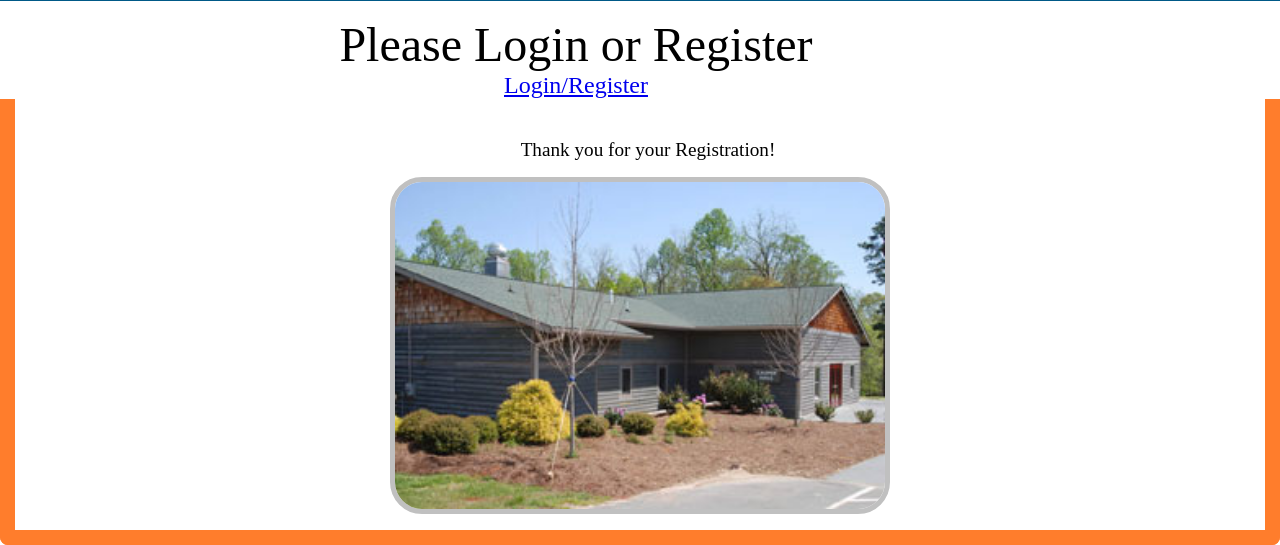
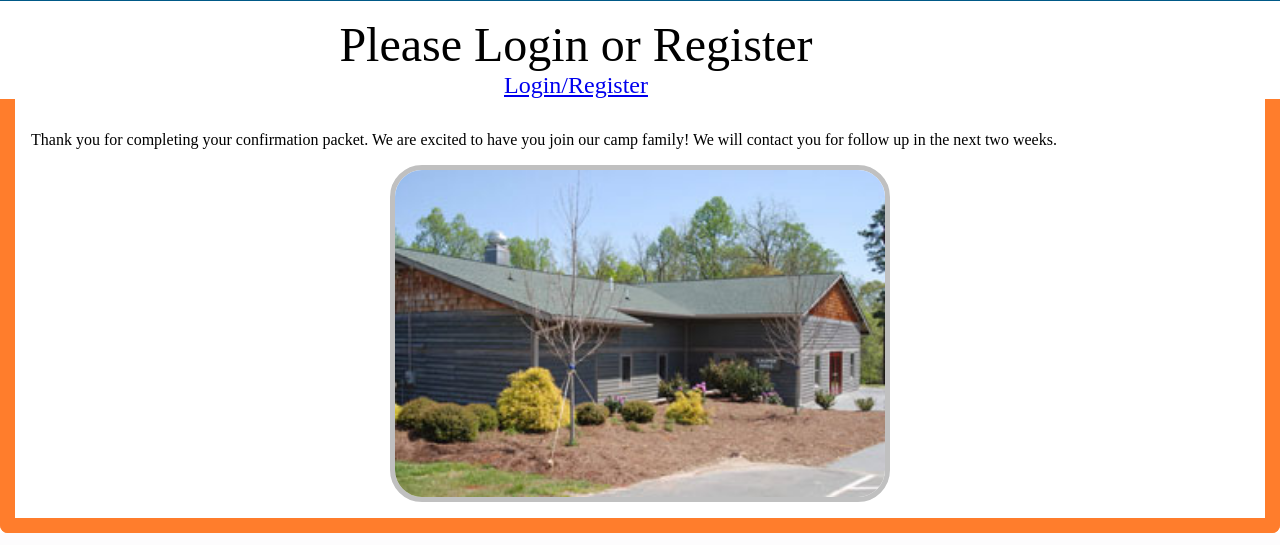
Before and after one commit to Team-Allies/camp-aspyre, a Django app: template core/templates/core/camper_medical_form_submitted.html in a window 1280 px wide. Shown: the part 399-944 px from the top of the page. Run offline with Django 3.2, Linux system fonts and the light colour scheme; the template is opened without the code that fills it, so the values that code supplies are empty.

Commit message:
changes url paths and adds messaging when a form is submitted

```diff
--- a/config/urls.py
+++ b/config/urls.py
@@ -25,11 +25,11 @@ urlpatterns = [
     path('', views.login_page, name="login_page"),
     path('', include("django.contrib.auth.urls")),
     path('registration/', views.camper_registration, name="camper_registration_form"),
-    path('registration-submitted', views.camper_registration_form_submitted, name="camper_registration_form_submitted"),
-    path('scholarship-form/', views.camper_scholarship_form, name="camper_scholarship_form"),
-    path('ASPYRE-Scholarship-submitted/', views.camper_scholarship_submitted, name="camper_scholarship_form_submitted"),
-    path('ASPYRE-Medical-Form/', views.camper_medical_form, name="camper_medical_form"),
-    path('ASPYRE-MedicalForm-submitted', views.camper_medical_form_submitted, name="camper_medical_form_submitted"),
+    path('registration-submitted/', views.camper_registration_form_submitted, name="camper_registration_form_submitted"),
+    path('scholarship/', views.camper_scholarship_form, name="camper_scholarship_form"),
+    path('scholarship-submitted/', views.camper_scholarship_submitted, name="camper_scholarship_form_submitted"),
+    path('medical/', views.camper_medical_form, name="camper_medical_form"),
+    path('medical-submitted/', views.camper_medical_form_submitted, name="camper_medical_form_submitted"),
 ]
 
 if settings.DEBUG:
--- a/core/templates/core/camper_medical_form_submitted.html
+++ b/core/templates/core/camper_medical_form_submitted.html
@@ -5,8 +5,7 @@
 {% block content %}
 
   <div class="main_content_wrapper">
-    <div class="text_field">
-      <p class="hint_text text-center">Thank you for your Registration!</p>
+    <div class="text_field">Thank you for completing your confirmation packet.  We are excited to have you join our camp family! We will contact you for follow up in the next two weeks.</p>
     </div>
     <div class="submitted_image_container">
       <img class="medicalFormImage submitted_image" src="{% static '/assets/campBuilding.png' %}">
--- a/core/templates/core/camper_registration_submitted.html
+++ b/core/templates/core/camper_registration_submitted.html
@@ -6,7 +6,7 @@
 
   <div class="main_content_wrapper">
     <div class="text_field">
-      <p class="hint_text text-center">Thank you for your Registration!</p>
+      <p class="hint_text text-center">Thank you for completing your camp registration.  We are excited to have you join our camp family!  We will contact you for follow up in the next two weeks.</p>
     </div>
     <div class="submitted_image_container">
       <img class="submitted_image" src="{% static '/assets/ASPYRE_collage.svg' %}">
--- a/core/templates/core/camper_scholarship_form_submitted.html
+++ b/core/templates/core/camper_scholarship_form_submitted.html
@@ -5,7 +5,7 @@
 {% block content %}
 
     <div class="text_field">
-        <p class="hint_text">Thank you for submitting this Form!</p>
+        <p class="hint_text">Thank you for completing your scholarship form.  We are excited to have you join our camp family!  We will contact you for follow up in the next two weeks.</p>
     </div>
     <div class="main_content_wrapper">
   <div class="text_field">
--- a/core/templates/core/scholarship_form_submitted.html
+++ b/core/templates/core/scholarship_form_submitted.html
@@ -5,7 +5,7 @@
 
   <div class="main_content_wrapper">
     <div class="text_field">
-      <p class="hint_text text-center">Thank you for your Registration!</p>
+      <p class="hint_text text-center">Thank you for completing your scholarship form.  We are excited to have you join our camp family!  We will contact you for follow up in the next two weeks.</p>
     </div>
     <div class="submitted_image_container">
       <img class="scholarshipImage submitted_image" src="{% static '/assets/campWeaverSign.jpeg' %}">
```
